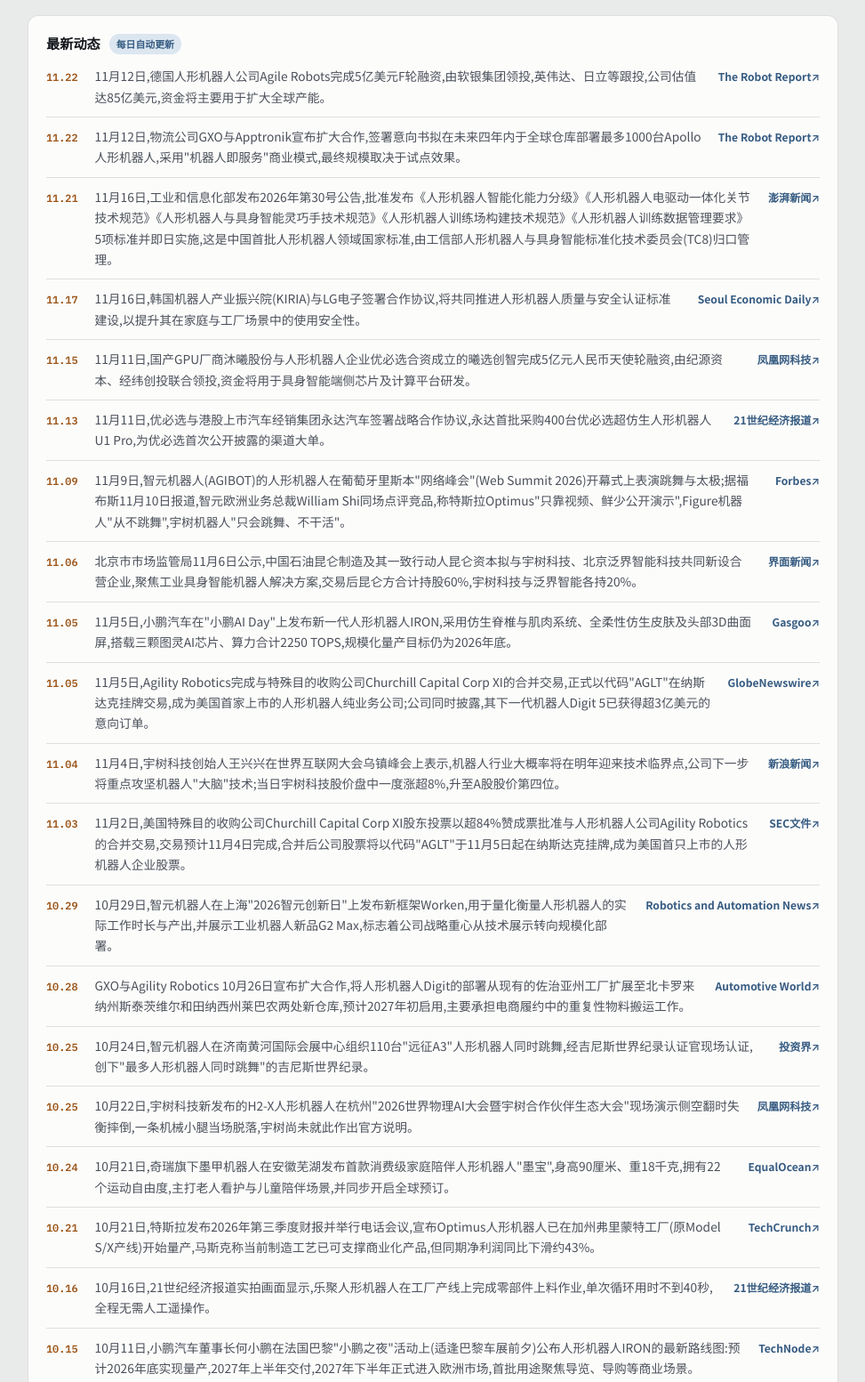
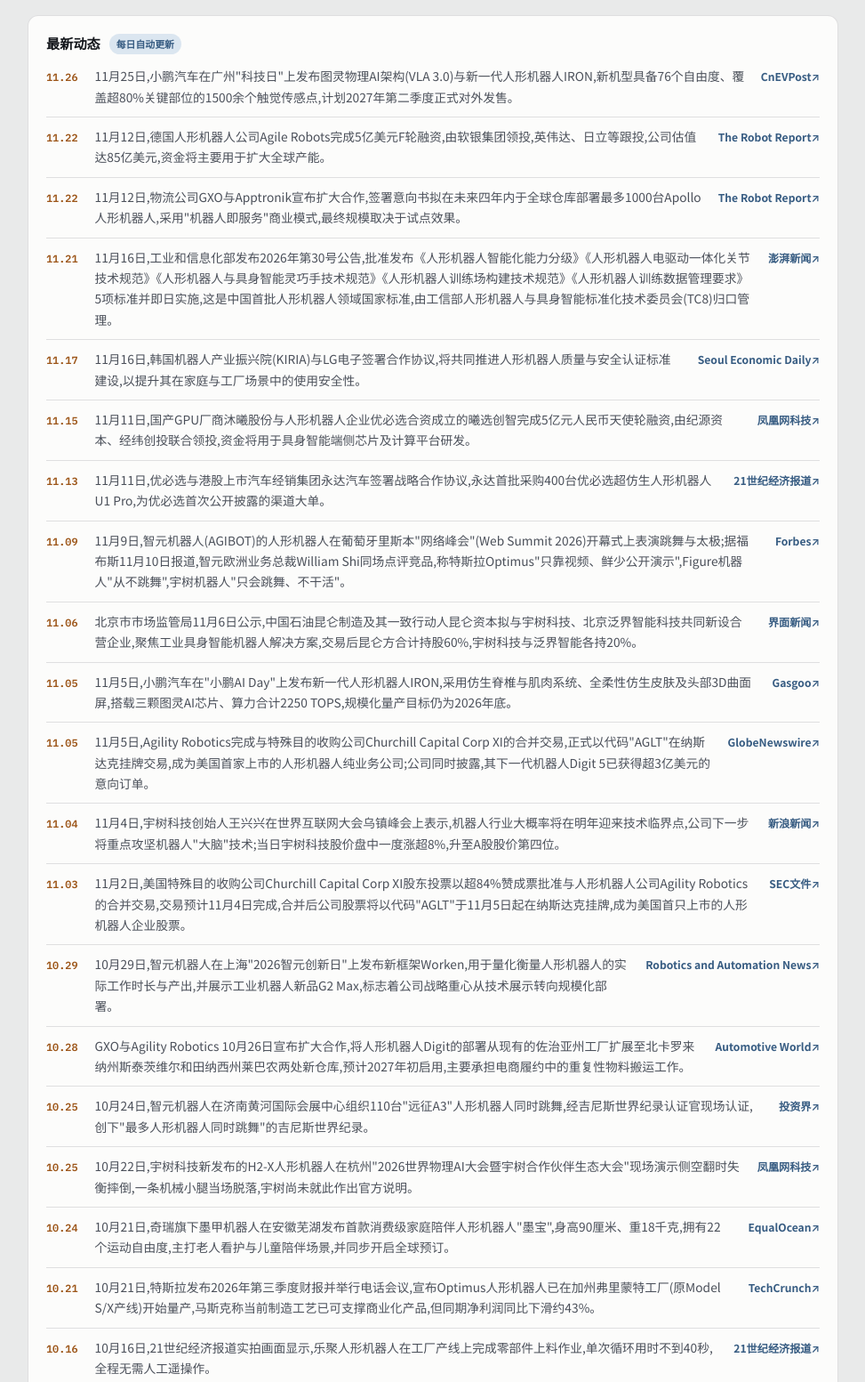
Before and after one commit to cindymmy111-star/humanoid-robot-report, a plain HTML site: page index.html in a window 1280 px wide. Shown: the part 667-2220 px from the top of the page at 89% size, without its empty margins (153-1126 px from the left). Drawn offline with Linux system fonts and the light colour scheme.

Commit message:
Daily update: 2026-11-26
Co-Authored-By: Claude Sonnet 5 <noreply@anthropic.com>
Claude-Session: https://claude.ai/code/session_01MG3iEBQfTPk59gNSDGELuW

```diff
--- a/index.html
+++ b/index.html
@@ -372,6 +372,7 @@
     <div class="feed-card">
       <div class="feed-head"><h4><span class="zh">最新动态</span><span class="en" hidden>Latest Updates</span></h4><span class="feed-tag"><span class="zh">每日自动更新</span><span class="en" hidden>Auto-updated daily</span></span></div>
       <ul class="feed-list" id="feed-list">
+        <li><span class="feed-date mono">11.26</span><span class="feed-text"><span class="zh">11月25日,小鹏汽车在广州"科技日"上发布图灵物理AI架构(VLA 3.0)与新一代人形机器人IRON,新机型具备76个自由度、覆盖超80%关键部位的1500余个触觉传感点,计划2027年第二季度正式对外发售。</span><span class="en" hidden>On Nov 25, XPeng unveiled its Turing Physical AI architecture (VLA 3.0) and an upgraded IRON humanoid robot — featuring 76 degrees of freedom and over 1,500 tactile sensing points covering more than 80% of key body areas — at its Guangzhou Tech Day, targeting public release in Q2 2027.</span></span><a class="tl-src" href="https://cnevpost.com/2026/11/25/xpeng-ramps-up-physical-ai-push-2026-ai-day/" target="_blank" rel="noopener">CnEVPost↗</a></li>
         <li><span class="feed-date mono">11.22</span><span class="feed-text"><span class="zh">11月12日,德国人形机器人公司Agile Robots完成5亿美元F轮融资,由软银集团领投,英伟达、日立等跟投,公司估值达85亿美元,资金将主要用于扩大全球产能。</span><span class="en" hidden>On Nov 12, Munich-based humanoid robot maker Agile Robots closed a $500 million Series F led by SoftBank Group, with Nvidia and Hitachi also participating, valuing the company at $8.5 billion and funding global production expansion.</span></span><a class="tl-src" href="https://www.therobotreport.com/agile-robots-raises-500m-to-increase-production-capacity/" target="_blank" rel="noopener">The Robot Report↗</a></li>
         <li><span class="feed-date mono">11.22</span><span class="feed-text"><span class="zh">11月12日,物流公司GXO与Apptronik宣布扩大合作,签署意向书拟在未来四年内于全球仓库部署最多1000台Apollo人形机器人,采用"机器人即服务"商业模式,最终规模取决于试点效果。</span><span class="en" hidden>On Nov 12, logistics giant GXO and Apptronik announced an expanded partnership, signing a letter of intent to deploy up to 1,000 Apollo humanoid robots across global warehouses over four years under a robots-as-a-service model, with the final scale contingent on trial results.</span></span><a class="tl-src" href="https://www.therobotreport.com/gxo-logistics-apptronik-test-apollo-humanoid-robot-warehouse/" target="_blank" rel="noopener">The Robot Report↗</a></li>
         <li><span class="feed-date mono">11.21</span><span class="feed-text"><span class="zh">11月16日,工业和信息化部发布2026年第30号公告,批准发布《人形机器人智能化能力分级》《人形机器人电驱动一体化关节技术规范》《人形机器人与具身智能灵巧手技术规范》《人形机器人训练场构建技术规范》《人形机器人训练数据管理要求》5项标准并即日实施,这是中国首批人形机器人领域国家标准,由工信部人形机器人与具身智能标准化技术委员会(TC8)归口管理。</span><span class="en" hidden>On Nov 16, China's Ministry of Industry and Information Technology issued the country's first batch of national standards for humanoid robots — five standards covering intelligence-level grading, integrated electric-drive joints, dexterous hands, training-ground construction, and training-data management, overseen by the ministry's TC8 standardization committee — effective immediately.</span></span><a class="tl-src" href="https://m.thepaper.cn/newsDetail_forward_33339939" target="_blank" rel="noopener"><span class="zh">澎湃新闻↗</span><span class="en" hidden>The Paper↗</span></a></li>
@@ -391,7 +392,6 @@
         <li><span class="feed-date mono">10.24</span><span class="feed-text"><span class="zh">10月21日,奇瑞旗下墨甲机器人在安徽芜湖发布首款消费级家庭陪伴人形机器人"墨宝",身高90厘米、重18千克,拥有22个运动自由度,主打老人看护与儿童陪伴场景,并同步开启全球预订。</span><span class="en" hidden>On Oct 21, Chery's AiMOGA robotics unit unveiled Mobo, its first consumer-grade home-companion humanoid robot — 90cm tall, 18kg, with 22 degrees of freedom and elder-care and child-companion features — and opened global pre-orders.</span></span><a class="tl-src" href="https://www.equalocean.com/news/2026102122313-cherys-aimoga-plans-global-pre-orders-mobo-home-companion-robot" target="_blank" rel="noopener">EqualOcean↗</a></li>
         <li><span class="feed-date mono">10.21</span><span class="feed-text"><span class="zh">10月21日,特斯拉发布2026年第三季度财报并举行电话会议,宣布Optimus人形机器人已在加州弗里蒙特工厂(原Model S/X产线)开始量产,马斯克称当前制造工艺已可支撑商业化产品,但同期净利润同比下滑约43%。</span><span class="en" hidden>On Oct 21, Tesla's Q3 2026 earnings call confirmed Optimus humanoid robot production has begun at its converted Fremont, California plant (formerly the Model S/X line), with Musk saying the current manufacturing process is ready for a commercial product, even as quarterly profit fell roughly 43% year-over-year.</span></span><a class="tl-src" href="https://techcrunch.com/2026/10/21/tesla-stars-optimus-robot-production-in-california-as-profit-falls-43" target="_blank" rel="noopener">TechCrunch↗</a></li>
         <li><span class="feed-date mono">10.16</span><span class="feed-text"><span class="zh">10月16日,21世纪经济报道实拍画面显示,乐聚人形机器人在工厂产线上完成零部件上料作业,单次循环用时不到40秒,全程无需人工遥操作。</span><span class="en" hidden>Footage reported by 21st Century Business Herald on Oct 16 showed a Leju Robotics humanoid completing a parts-loading task on a factory line in under 40 seconds per cycle, fully autonomously with no remote teleoperation.</span></span><a class="tl-src" href="https://m.21jingji.com/article/20261016/herald/aee8ef72f5990b8361ce73d88e15673c.html" target="_blank" rel="noopener"><span class="zh">21世纪经济报道↗</span><span class="en" hidden>21st Century Business Herald↗</span></a></li>
-        <li><span class="feed-date mono">10.15</span><span class="feed-text"><span class="zh">10月11日,小鹏汽车董事长何小鹏在法国巴黎"小鹏之夜"活动上(适逢巴黎车展前夕)公布人形机器人IRON的最新路线图:预计2026年底实现量产,2027年上半年交付,2027年下半年正式进入欧洲市场,首批用途聚焦导览、导购等商业场景。</span><span class="en" hidden>On Oct 11, XPeng chairman He Xiaopeng laid out a fresh roadmap for the IRON humanoid at the company's "Paris Night" event ahead of the Paris Motor Show: mass production by late 2026, deliveries starting in H1 2027, and a European market rollout in H2 2027, with early use cases focused on guided tours and retail assistance.</span></span><a class="tl-src" href="https://technode.com/2026/10/13/xpeng-plans-humanoid-robot-deliveries-in-2027-and-european-rollout-later-that-year" target="_blank" rel="noopener">TechNode↗</a></li>
       </ul>
       <p class="feed-note"><span class="zh">此板块由每日定时任务自动追加当天新增的行业动态一句话摘要,仅作为快讯补充;完整分析与已核实数据仍以下方四个章节为准。</span><span class="en" hidden>This section is auto-appended daily by a scheduled task with one-line summaries of same-day developments; it supplements, but doesn't replace, the verified analysis in the four sections below. New daily entries may appear in Chinese only until translated.</span></p>
     </div>
```
